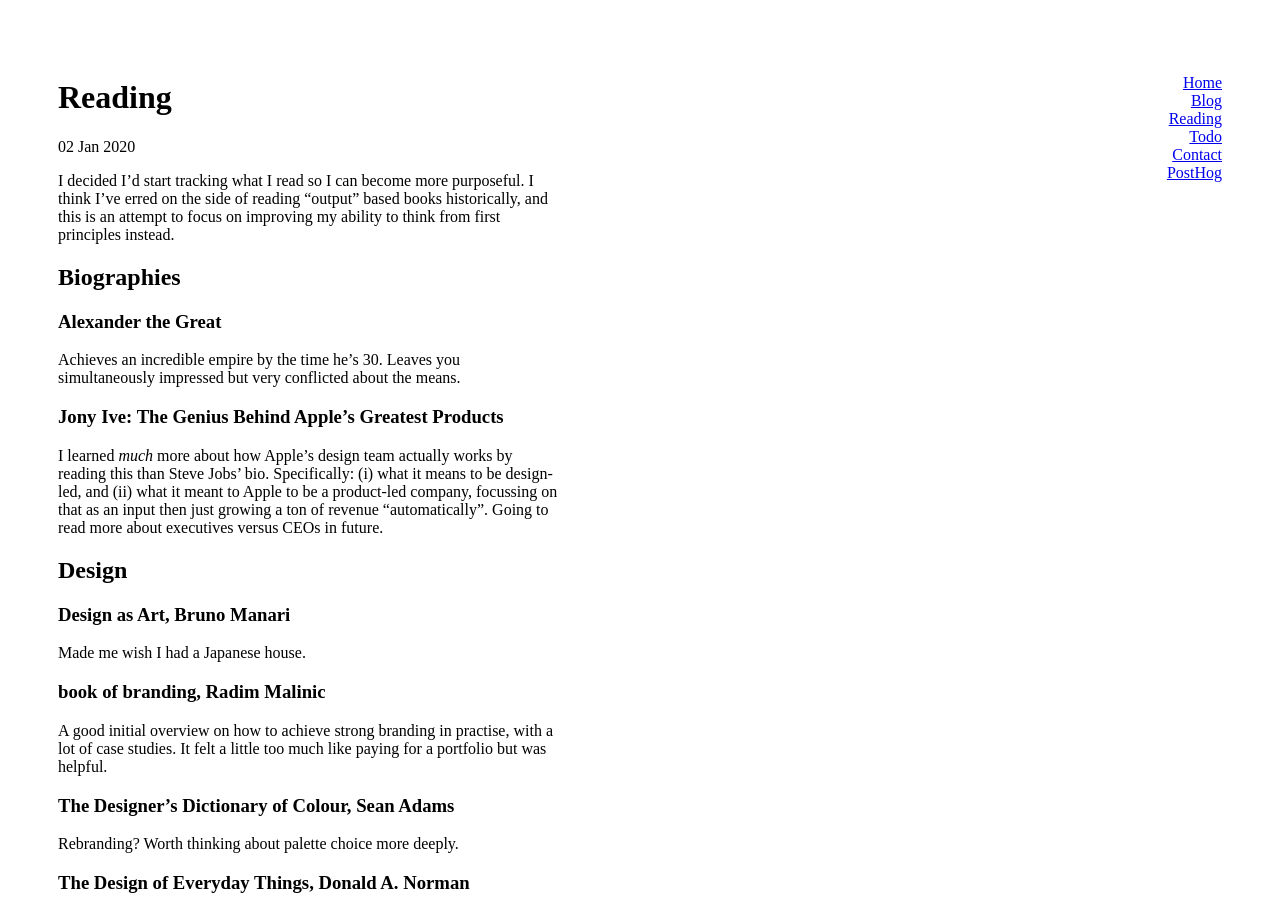
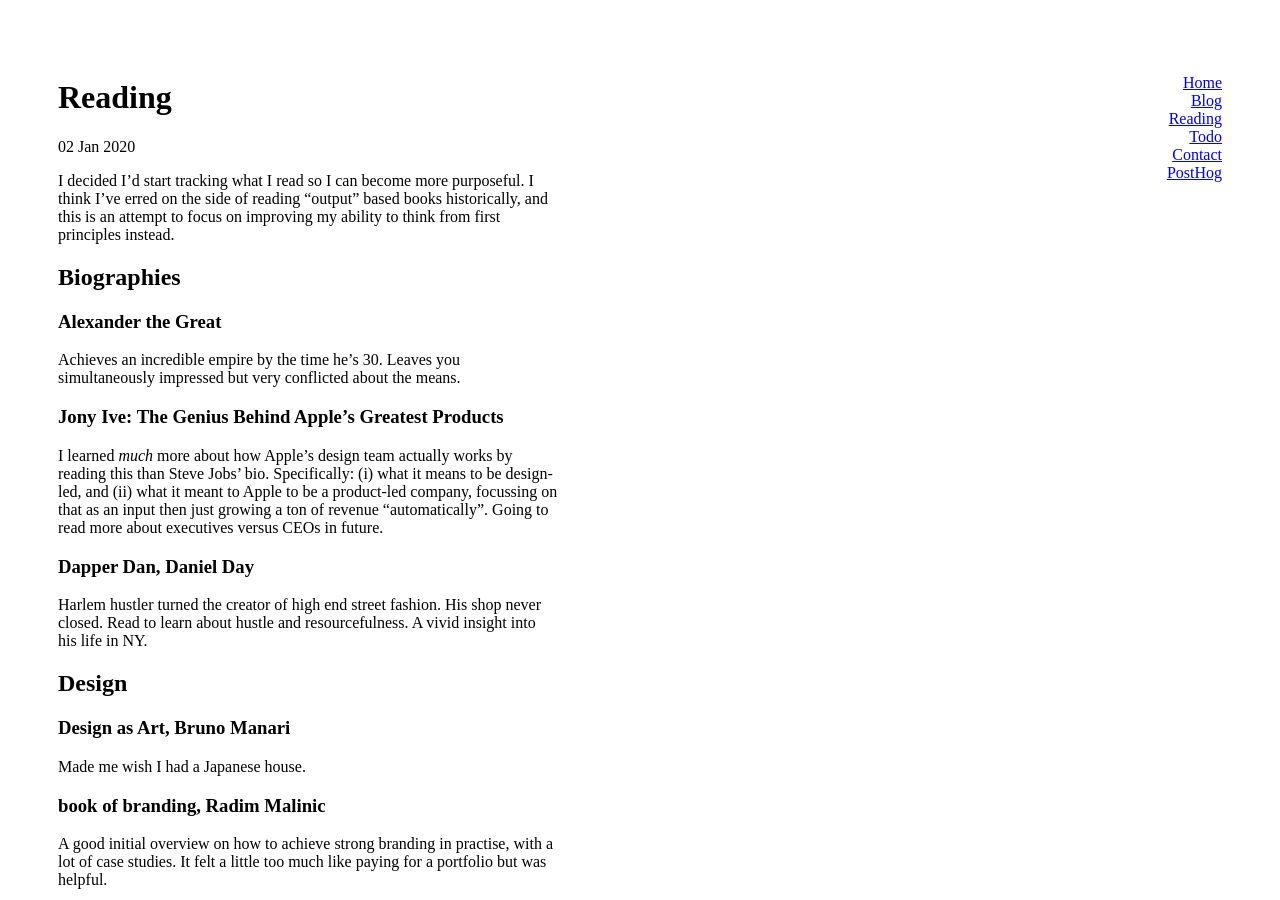
Before and after one commit to jamesefhawkins/jamesefhawkins.github.io, a Jekyll site: the page built from reading/index.md, in a window 1280 px wide and 900 px high. Built offline with Jekyll 4.4.1, drawn with Linux system fonts in a browser that asks for light colours.

Commit message:
Update index.md

```diff
--- a/reading/index.md
+++ b/reading/index.md
@@ -15,6 +15,10 @@ Achieves an incredible empire by the time he's 30. Leaves you simultaneously imp
 ### Jony Ive: The Genius Behind Apple's Greatest Products
 
 I learned _much_ more about how Apple's design team actually works by reading this than Steve Jobs' bio. Specifically: (i) what it means to be design-led, and (ii) what it meant to Apple to be a product-led company, focussing on that as an input then just growing a ton of revenue "automatically". Going to read more about executives versus CEOs in future.
+
+### Dapper Dan, Daniel Day
+
+Harlem hustler turned the creator of high end street fashion. His shop never closed. Read to learn about hustle and resourcefulness. A vivid insight into his life in NY.
 
 ## Design
 
```
